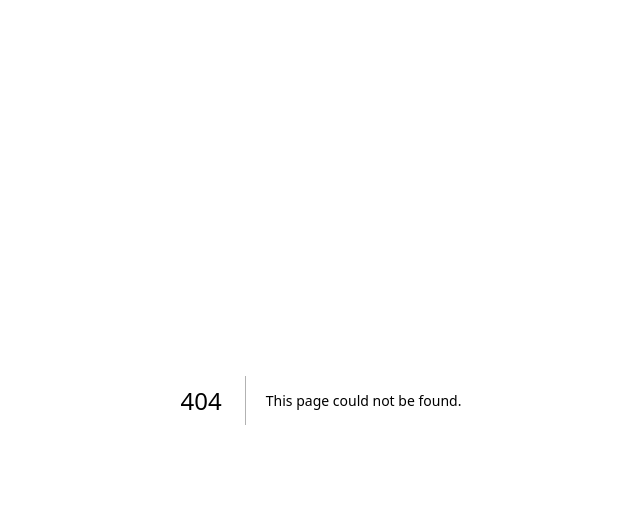
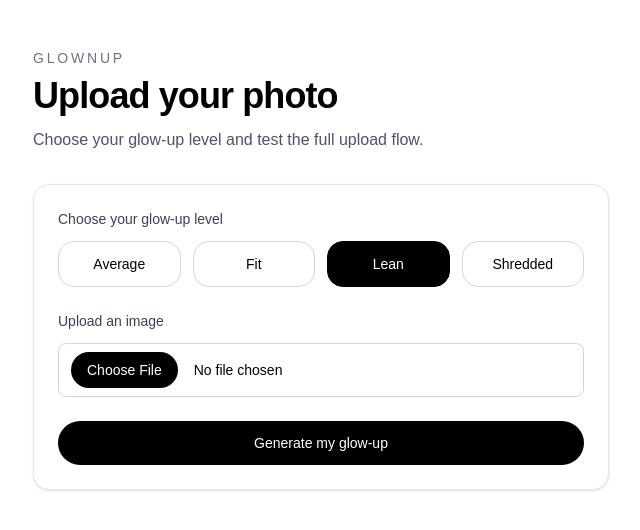
Before and after one commit to fsdsanalytics/glownup-web, a Next.js app: page /upload in a window 1280 px wide. Before the commit this address had no page. Shown: the top 530 px of the page, without its empty margins (319-959 px from the left). Built offline with nearby package versions, Linux system fonts and the light colour scheme; no server answers.

Commit message:
Phase 1-4 complete - upload flow, vercel, supabase integration, result page, etc

```diff
--- /dev/null
+++ b/app/result/[id]/page.tsx
@@ -0,0 +1,84 @@
+import { supabase } from "@/lib/supabase";
+
+type ResultPageProps = {
+  params: Promise<{
+    id: string;
+  }>;
+};
+
+const glowUpLabels: Record<string, string> = {
+  average: "Average",
+  fit: "Fit",
+  lean: "Lean",
+  shredded: "Shredded",
+};
+
+export default async function ResultPage({ params }: ResultPageProps) {
+  const { id } = await params;
+
+  const { data, error } = await supabase
+    .from("transformations")
+    .select("*")
+    .eq("id", id)
+    .single();
+
+  if (error || !data) {
+    return (
+      <main className="min-h-screen bg-white px-6 py-12 text-black">
+        <div className="mx-auto max-w-2xl">
+          <h1 className="text-3xl font-semibold">Result not found</h1>
+          <p className="mt-3 text-gray-600">
+            We couldn’t find that transformation.
+          </p>
+        </div>
+      </main>
+    );
+  }
+
+  const glowUpLabel = glowUpLabels[data.glow_up_level] || data.glow_up_level;
+
+  return (
+    <main className="min-h-screen bg-white px-6 py-12 text-black">
+      <div className="mx-auto max-w-3xl">
+        <p className="mb-2 text-sm font-medium uppercase tracking-[0.2em] text-gray-500">
+          GlownUp
+        </p>
+
+        <h1 className="text-4xl font-semibold tracking-tight">Your transformation</h1>
+
+        <p className="mt-3 text-base text-gray-600">
+          Status: <span className="font-medium text-black">{data.status}</span>
+        </p>
+
+        <p className="mt-1 text-base text-gray-600">
+          Glow-up level: <span className="font-medium text-black">{glowUpLabel}</span>
+        </p>
+
+        <div className="mt-8 rounded-2xl border border-gray-200 p-6">
+          <p className="mb-3 text-sm font-medium text-gray-700">Original image</p>
+          <img
+            src={data.original_image_url}
+            alt="Original upload"
+            className="w-full rounded-2xl border border-gray-200 object-cover"
+          />
+        </div>
+
+        <div className="mt-6 rounded-2xl border border-gray-200 p-6">
+          <p className="mb-3 text-sm font-medium text-gray-700">Generated result</p>
+
+          {data.generated_image_url ? (
+            <img
+              src={data.generated_image_url}
+              alt="Generated result"
+              className="w-full rounded-2xl border border-gray-200 object-cover"
+            />
+          ) : (
+            <div className="rounded-2xl bg-gray-50 p-8 text-gray-600">
+              Your glow-up is not generated yet. This page is ready for the AI step next.
+            </div>
+          )}
+        </div>
+      </div>
+    </main>
+  );
+}
--- /dev/null
+++ b/app/upload/page.tsx
@@ -0,0 +1,170 @@
+"use client";
+
+import { useState } from "react";
+import { useRouter } from "next/navigation";
+import { supabase } from "@/lib/supabase";
+
+const glowUpOptions = [
+  { value: "average", label: "Average" },
+  { value: "fit", label: "Fit" },
+  { value: "lean", label: "Lean" },
+  { value: "shredded", label: "Shredded" },
+];
+
+export default function UploadPage() {
+  const router = useRouter();
+
+  const [file, setFile] = useState<File | null>(null);
+  const [previewUrl, setPreviewUrl] = useState<string | null>(null);
+  const [glowUpLevel, setGlowUpLevel] = useState("lean");
+  const [uploading, setUploading] = useState(false);
+  const [message, setMessage] = useState("");
+
+  const getSessionId = () => {
+    const existing = localStorage.getItem("glownup_session_id");
+    if (existing) return existing;
+
+    const newSessionId = crypto.randomUUID();
+    localStorage.setItem("glownup_session_id", newSessionId);
+    return newSessionId;
+  };
+
+  const handleFileChange = (e: React.ChangeEvent<HTMLInputElement>) => {
+    const selectedFile = e.target.files?.[0] || null;
+    setFile(selectedFile);
+
+    if (selectedFile) {
+      setPreviewUrl(URL.createObjectURL(selectedFile));
+    } else {
+      setPreviewUrl(null);
+    }
+  };
+
+  const handleUpload = async () => {
+    if (!file) {
+      setMessage("Please select an image first.");
+      return;
+    }
+
+    setUploading(true);
+    setMessage("");
+
+    try {
+      const sessionId = getSessionId();
+      const fileExt = file.name.split(".").pop() || "jpg";
+      const fileName = `${sessionId}/${crypto.randomUUID()}.${fileExt}`;
+
+      const { error: uploadError } = await supabase.storage
+        .from("original-uploads")
+        .upload(fileName, file);
+
+      if (uploadError) {
+        throw uploadError;
+      }
+
+      const { data: publicUrlData } = supabase.storage
+        .from("original-uploads")
+        .getPublicUrl(fileName);
+
+      const originalImageUrl = publicUrlData.publicUrl;
+
+      const { data: insertData, error: insertError } = await supabase
+        .from("transformations")
+        .insert({
+          session_id: sessionId,
+          original_image_url: originalImageUrl,
+          glow_up_level: glowUpLevel,
+          status: "pending",
+          is_free_generation: true,
+        })
+        .select("id")
+        .single();
+
+      if (insertError) {
+        throw insertError;
+      }
+
+      router.push(`/result/${insertData.id}`);
+    } catch (error) {
+      console.error(error);
+      setMessage("Upload failed.");
+    } finally {
+      setUploading(false);
+    }
+  };
+
+  return (
+    <main className="min-h-screen bg-white px-6 py-12 text-black">
+      <div className="mx-auto max-w-xl">
+        <div className="mb-8">
+          <p className="mb-2 text-sm font-medium uppercase tracking-[0.2em] text-gray-500">
+            GlownUp
+          </p>
+          <h1 className="text-4xl font-semibold tracking-tight">Upload your photo</h1>
+          <p className="mt-3 text-base text-gray-600">
+            Choose your glow-up level and test the full upload flow.
+          </p>
+        </div>
+
+        <div className="rounded-2xl border border-gray-200 bg-white p-6 shadow-sm">
+          <label className="mb-3 block text-sm font-medium text-gray-700">
+            Choose your glow-up level
+          </label>
+
+          <div className="mb-6 grid grid-cols-2 gap-3 sm:grid-cols-4">
+            {glowUpOptions.map((option) => {
+              const isSelected = glowUpLevel === option.value;
+
+              return (
+                <button
+                  key={option.value}
+                  type="button"
+                  onClick={() => setGlowUpLevel(option.value)}
+                  className={`rounded-2xl border px-4 py-3 text-sm font-medium transition ${
+                    isSelected
+                      ? "border-black bg-black text-white"
+                      : "border-gray-300 bg-white text-black hover:bg-gray-50"
+                  }`}
+                >
+                  {option.label}
+                </button>
+              );
+            })}
+          </div>
+
+          <label className="mb-3 block text-sm font-medium text-gray-700">
+            Upload an image
+          </label>
+
+          <input
+            type="file"
+            accept="image/*"
+            onChange={handleFileChange}
+            className="block w-full rounded-lg border border-gray-300 px-3 py-2 text-sm file:mr-4 file:rounded-full file:border-0 file:bg-black file:px-4 file:py-2 file:text-sm file:font-medium file:text-white hover:file:bg-gray-800"
+          />
+
+          {previewUrl && (
+            <div className="mt-6">
+              <p className="mb-2 text-sm font-medium text-gray-700">Preview</p>
+              <img
+                src={previewUrl}
+                alt="Preview"
+                className="w-full rounded-2xl border border-gray-200 object-cover"
+              />
+            </div>
+          )}
+
+          <button
+            onClick={handleUpload}
+            disabled={uploading}
+            className="mt-6 w-full rounded-full bg-black px-5 py-3 text-sm font-medium text-white transition hover:bg-gray-800 disabled:cursor-not-allowed disabled:opacity-50"
+          >
+            {uploading ? "Uploading..." : "Generate my glow-up"}
+          </button>
+
+          {message && <p className="mt-4 text-sm text-red-600">{message}</p>}
+        </div>
+      </div>
+    </main>
+  );
+}
--- /dev/null
+++ b/lib/supabase.ts
@@ -0,0 +1,6 @@
+import { createClient } from "@supabase/supabase-js";
+
+const supabaseUrl = process.env.NEXT_PUBLIC_SUPABASE_URL!;
+const supabaseAnonKey = process.env.NEXT_PUBLIC_SUPABASE_ANON_KEY!;
+
+export const supabase = createClient(supabaseUrl, supabaseAnonKey);
--- a/package.json
+++ b/package.json
@@ -9,6 +9,7 @@
     "lint": "eslint"
   },
   "dependencies": {
+    "@supabase/supabase-js": "^2.101.1",
     "next": "16.2.2",
     "react": "19.2.4",
     "react-dom": "19.2.4"
```
Also changed, not shown: 1 other file (tests, documents, lock files or other folders).
